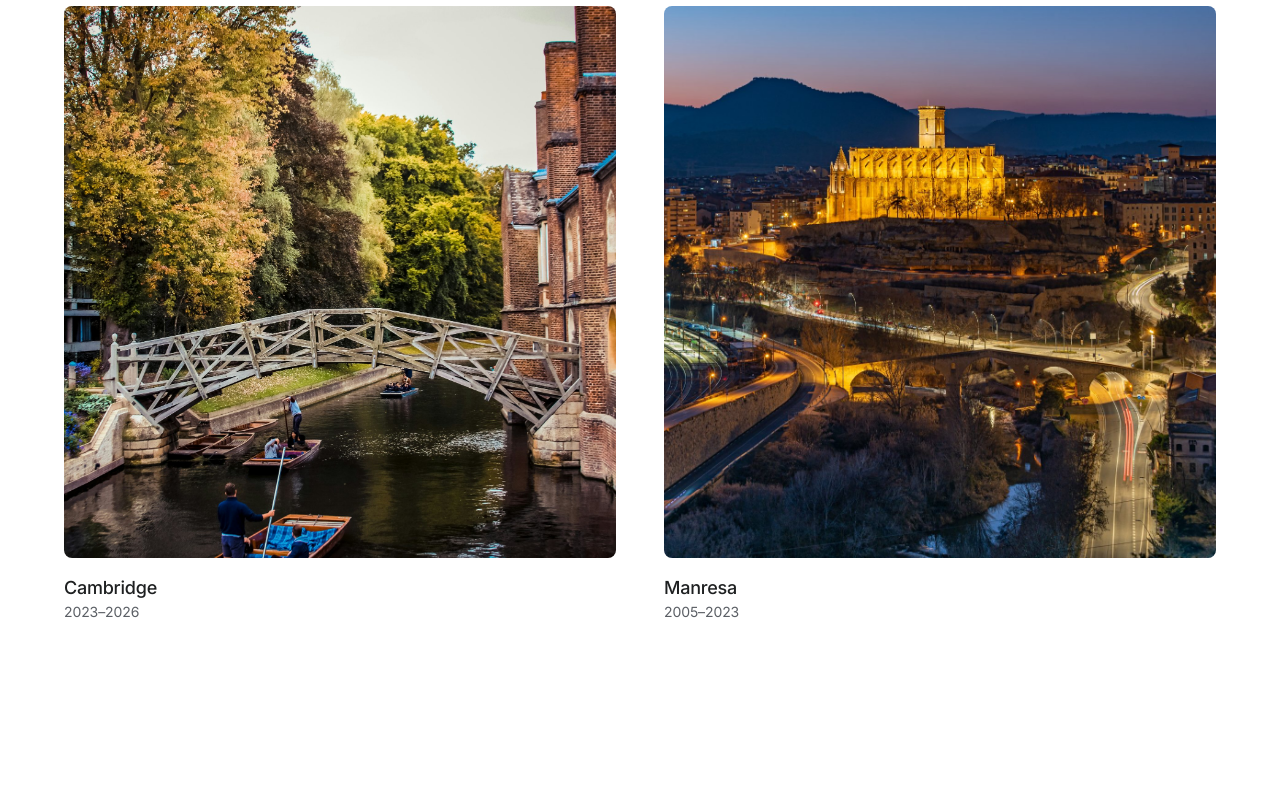
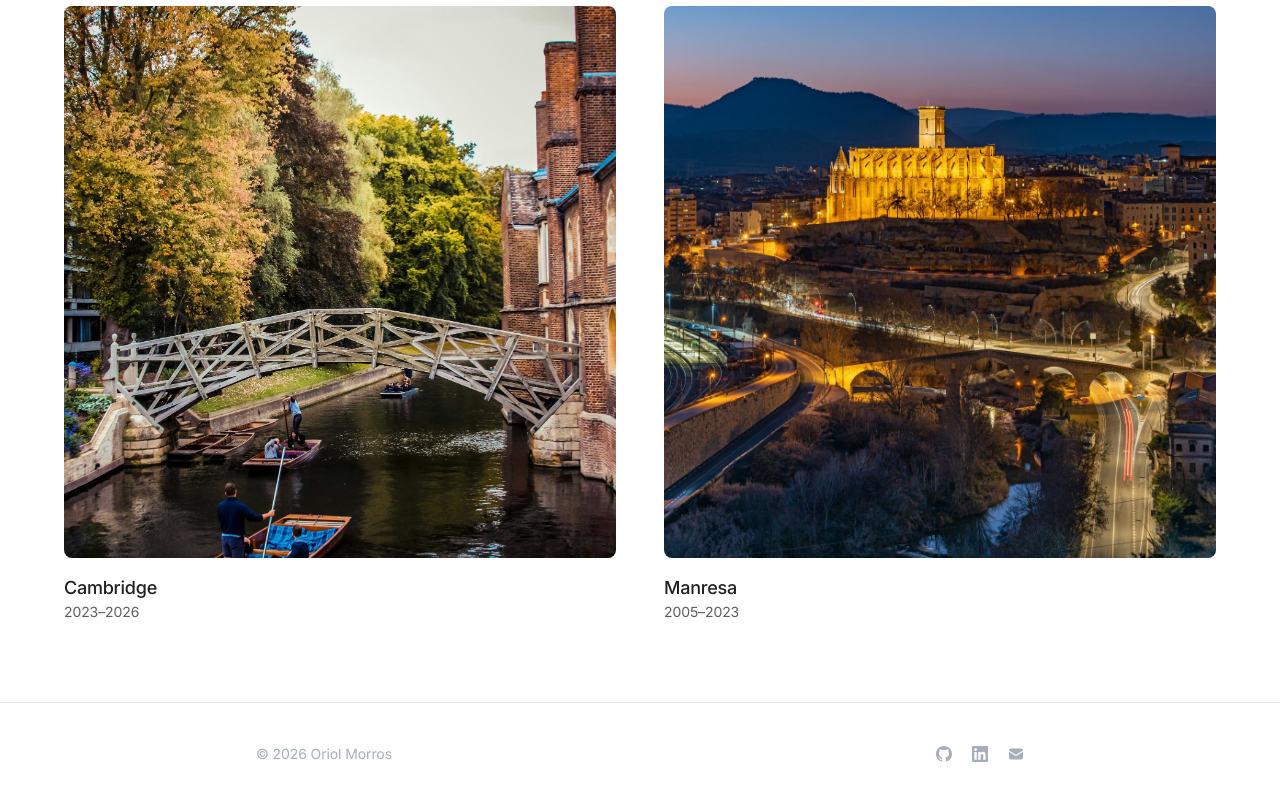
Before and after one commit to omorros/omorros.com, a Next.js app: page / in a window 1280 px wide. Shown: the part 2770-3570 px from the top of the page. Before the commit the page ends 3472 px from the top, so only its background shows below. Built offline with nearby package versions, Linux system fonts and the light colour scheme.

Commit message:
Add site footer and redo 404 page

```diff
--- a/src/app/layout.tsx
+++ b/src/app/layout.tsx
@@ -5,6 +5,7 @@ import { SpeedInsights } from '@vercel/speed-insights/next'
 import './globals.css'
 import { siteConfig } from '@/lib/constants'
 import { Nav } from '@/components/site/Nav'
+import { Footer } from '@/components/site/Footer'
 
 const inter = Inter({
   subsets: ['latin'],
@@ -119,6 +120,7 @@ export default function RootLayout({
         />
         <Nav />
         {children}
+        <Footer />
         <Analytics />
         <SpeedInsights />
       </body>
--- a/src/app/not-found.tsx
+++ b/src/app/not-found.tsx
@@ -1,17 +1,33 @@
 import Link from 'next/link'
+import { Container, Lead, Spacer, Title } from '@/components/site/ui'
 
 export default function NotFound() {
   return (
-    <main className="max-w-2xl mx-auto px-6 pt-16 md:pt-24">
-      <h1 className="text-3xl md:text-4xl font-bold tracking-tight text-foreground">
-        Page not found
-      </h1>
-      <p className="mt-6 max-w-measure text-foreground-muted text-lg">
-        This page does not exist.
-      </p>
-      <Link href="/" className="mt-6 inline-block text-sm text-accent hover:underline">
-        Back home
-      </Link>
+    <main className="pb-32">
+      <Container>
+        <Spacer size="xl" />
+
+        <Title>404</Title>
+
+        <Spacer size="lg" />
+
+        <Lead>This page does not exist. These do:</Lead>
+
+        <div className="mt-8 flex flex-wrap gap-x-6 gap-y-2 text-lg">
+          <Link href="/" className="text-blue-500 hover:underline">
+            Home
+          </Link>
+          <Link href="/projects" className="text-blue-500 hover:underline">
+            Projects
+          </Link>
+          <Link href="/journal" className="text-blue-500 hover:underline">
+            Journal
+          </Link>
+          <Link href="/work" className="text-blue-500 hover:underline">
+            Work
+          </Link>
+        </div>
+      </Container>
     </main>
   )
 }
--- /dev/null
+++ b/src/components/site/Footer.tsx
@@ -0,0 +1,39 @@
+import { GitHub, LinkedIn, Mail } from '@/components/site/logos'
+import { siteConfig } from '@/lib/constants'
+
+export function Footer() {
+  return (
+    <footer className="border-t border-gray-200">
+      <div className="max-w-xl px-6 mx-auto lg:max-w-3xl lg:px-0 py-10 flex flex-col sm:flex-row sm:items-center sm:justify-between gap-4 text-sm text-gray-500">
+        <p>© {new Date().getFullYear()} Oriol Morros</p>
+        <div className="flex items-center gap-5">
+          <a
+            href={siteConfig.links.github}
+            target="_blank"
+            rel="noopener noreferrer"
+            aria-label="GitHub"
+            className="hover:text-gray-800 transition-colors"
+          >
+            <GitHub className="h-4 w-4" />
+          </a>
+          <a
+            href={siteConfig.links.linkedin}
+            target="_blank"
+            rel="noopener noreferrer"
+            aria-label="LinkedIn"
+            className="hover:text-gray-800 transition-colors"
+          >
+            <LinkedIn className="h-4 w-4" />
+          </a>
+          <a
+            href={`mailto:${siteConfig.links.email}`}
+            aria-label="Email"
+            className="hover:text-gray-800 transition-colors"
+          >
+            <Mail className="h-4 w-4" />
+          </a>
+        </div>
+      </div>
+    </footer>
+  )
+}
```
